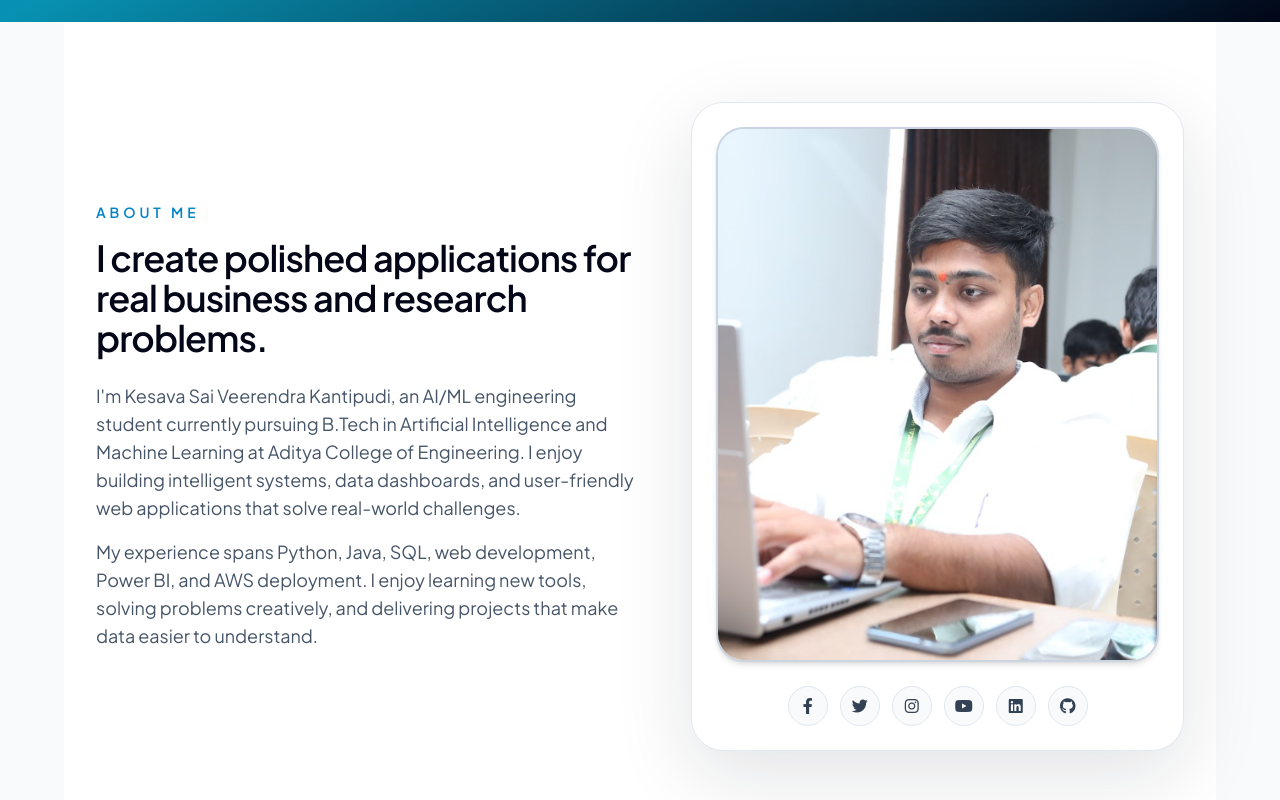
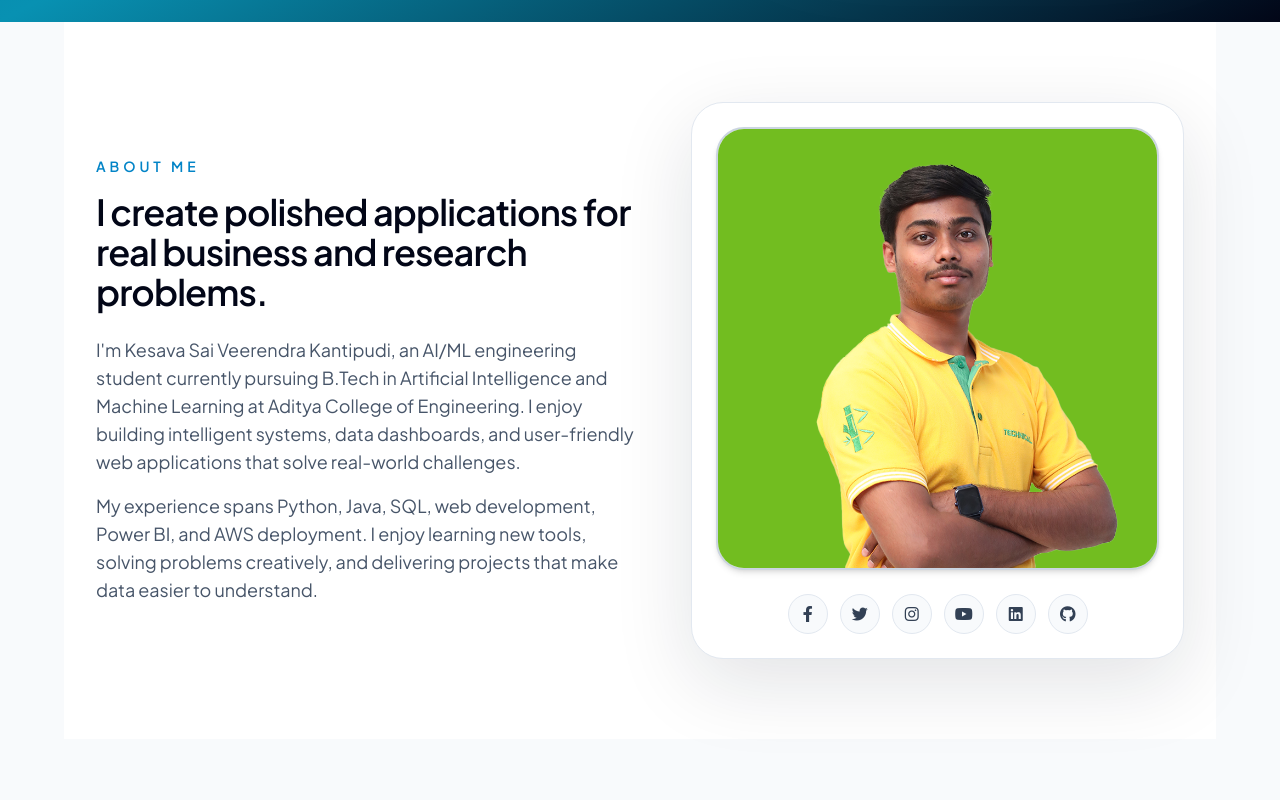
Before and after one commit to kesavakantipudi/KesavaKantipudi-portfolio, a React (Vite) app: page / in a window 1280 px wide. Shown: the part 760-1560 px from the top of the page. Built offline with nearby package versions, Linux system fonts and the light colour scheme; the HTML template or start-up script is replaced by a standard one.

Commit message:
Make image carousel dynamic using Vite glob imports

```diff
--- a/src/App.jsx
+++ b/src/App.jsx
@@ -1,13 +1,14 @@
 import { useState, useEffect } from 'react';
 import { motion, useScroll, useTransform } from 'framer-motion';
-import profilePhoto from '../Images/image.png';
-import img1 from '../Images/23MH1A4224 (1).png';
-import img2 from '../Images/image.png';
-import img3 from '../Images/MY DR IMG.png';
 
 const resumeUrl = new URL('../KesavaSaiVeerendra.pdf', import.meta.url).href;
 
-const carouselImages = [img1, img2, img3];
+// Dynamically import all images from the Images folder
+const imageModules = import.meta.glob('../Images/*.png', { eager: true });
+const carouselImages = Object.values(imageModules)
+  .map((module) => module.default)
+  .filter((img) => img && !img.toLowerCase().includes('logo')) // Exclude logo from carousel
+  .sort(); // Sort for consistent ordering
 
 const navLinks = [
   { label: 'Home', href: '#home' },
@@ -270,7 +271,7 @@ export default function App() {
 
             <div className={`rounded-[2rem] border p-6 transition-colors duration-300 shadow-soft ${isDark ? 'border-slate-800 bg-slate-900' : 'border-slate-200 bg-white'}`}>
               <div className={`overflow-hidden rounded-[1.75rem] border-2 transition-colors duration-300 shadow-md ${isDark ? 'border-slate-700 bg-slate-800' : 'border-slate-300 bg-slate-100'}`}>
-                <img src={profilePhoto} alt="Kesava in casual portrait" className="h-full w-full object-contain" />
+                <img src={carouselImages[0] || ''} alt="Kesava in casual portrait" className="h-full w-full object-contain" />
               </div>
               <div className="mt-6 flex justify-center gap-3">
                 {socialLinks.map((social) => (
```
